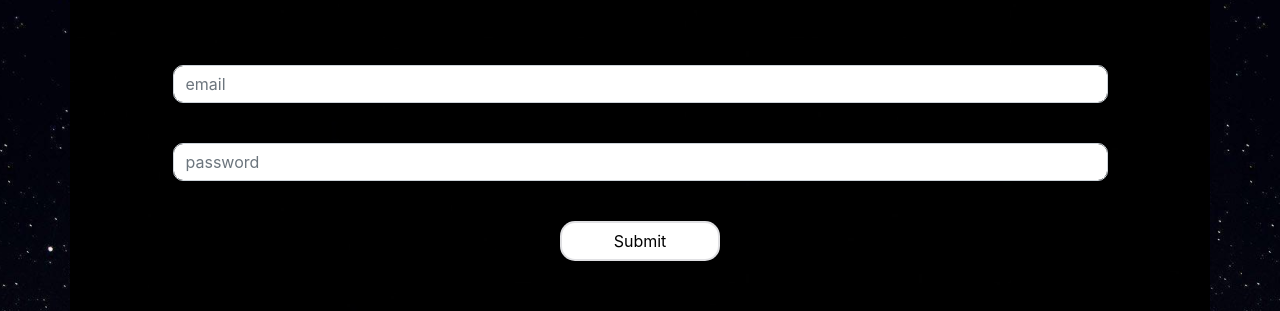
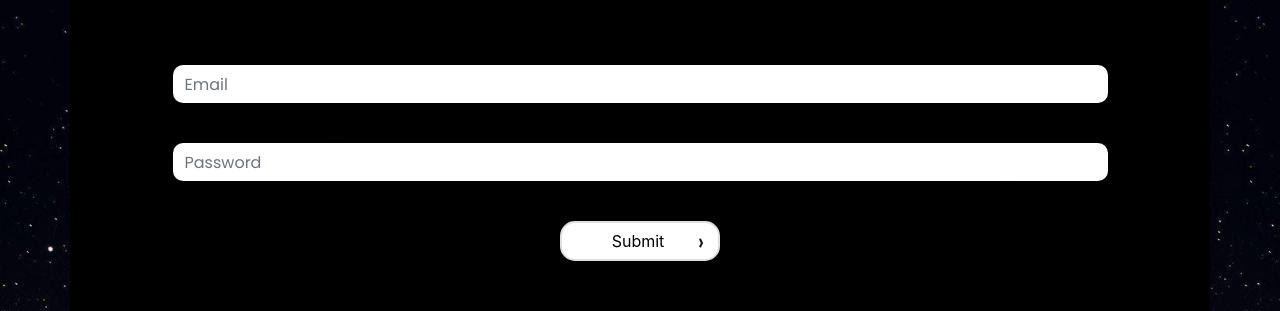
Before and after one commit to margaret-jihua/zero-g-frontend, a React (Create React App) app: page /login in a window 1280 px wide. Shown: the part 154-465 px from the top of the page. Built offline with nearby package versions, Linux system fonts and the light colour scheme; no server answers.

Commit message:
styles login

```diff
--- a/src/App.scss
+++ b/src/App.scss
@@ -1,4 +1,4 @@
-h1,h2,h3,h4,h5,h6,p {
+h1,h2,h3,h4,h5,h6,input,p {
     font-family: 'Poppins', sans-serif;
 }
 
@@ -116,8 +116,10 @@ body {
     }
     input {
         border-radius: 10px;
+        border: none;
         width: 85%;
         margin: 40px auto;
+        font-size: 16px;
     }
     .btn {
         width: 160px;
--- a/src/components/Login.js
+++ b/src/components/Login.js
@@ -2,7 +2,9 @@ import React, { useState } from 'react';
 import axios from 'axios';
 import jwt_decode from 'jwt-decode';
 import setAuthToken from '../utils/setAuthToken';
-import { Redirect } from 'react-router-dom';
+import { Redirect, Link } from 'react-router-dom';
+import { Forward } from '../assets';
+
 const REACT_APP_SERVER_URL = process.env.REACT_APP_SERVER_URL;
 
 const Login = (props) => {
@@ -45,7 +47,7 @@ const Login = (props) => {
             value={email}
             onChange={handleEmail}
             className='form-control'
-            placeholder='email'
+            placeholder='Email'
             required
           />
         </div>
@@ -56,14 +58,16 @@ const Login = (props) => {
             value={password}
             onChange={handlePassword}
             className='form-control'
-            placeholder='password'
+            placeholder='Password'
             required
           />
         </div>
         <button type='submit' className='btn'>
-          Submit
+          <span>Submit</span>
+          <Forward />
         </button>
-        <p>Don't have account yet?</p><a href="/signup">Create an account</a>
+        <p>Don't have account yet?</p>
+        <Link to='/signup'>Create an account</Link>
       </form>
     </div>
   );
```
